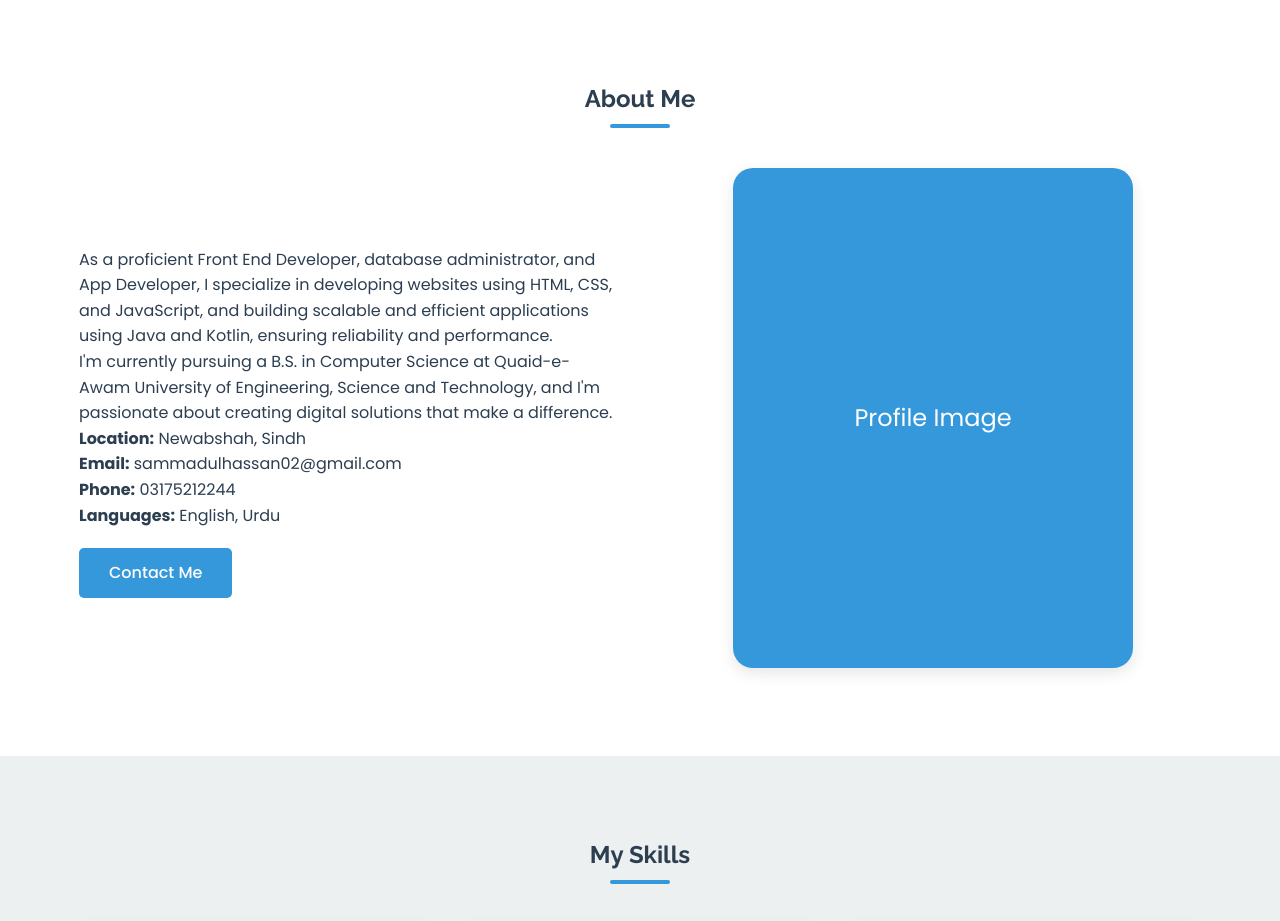
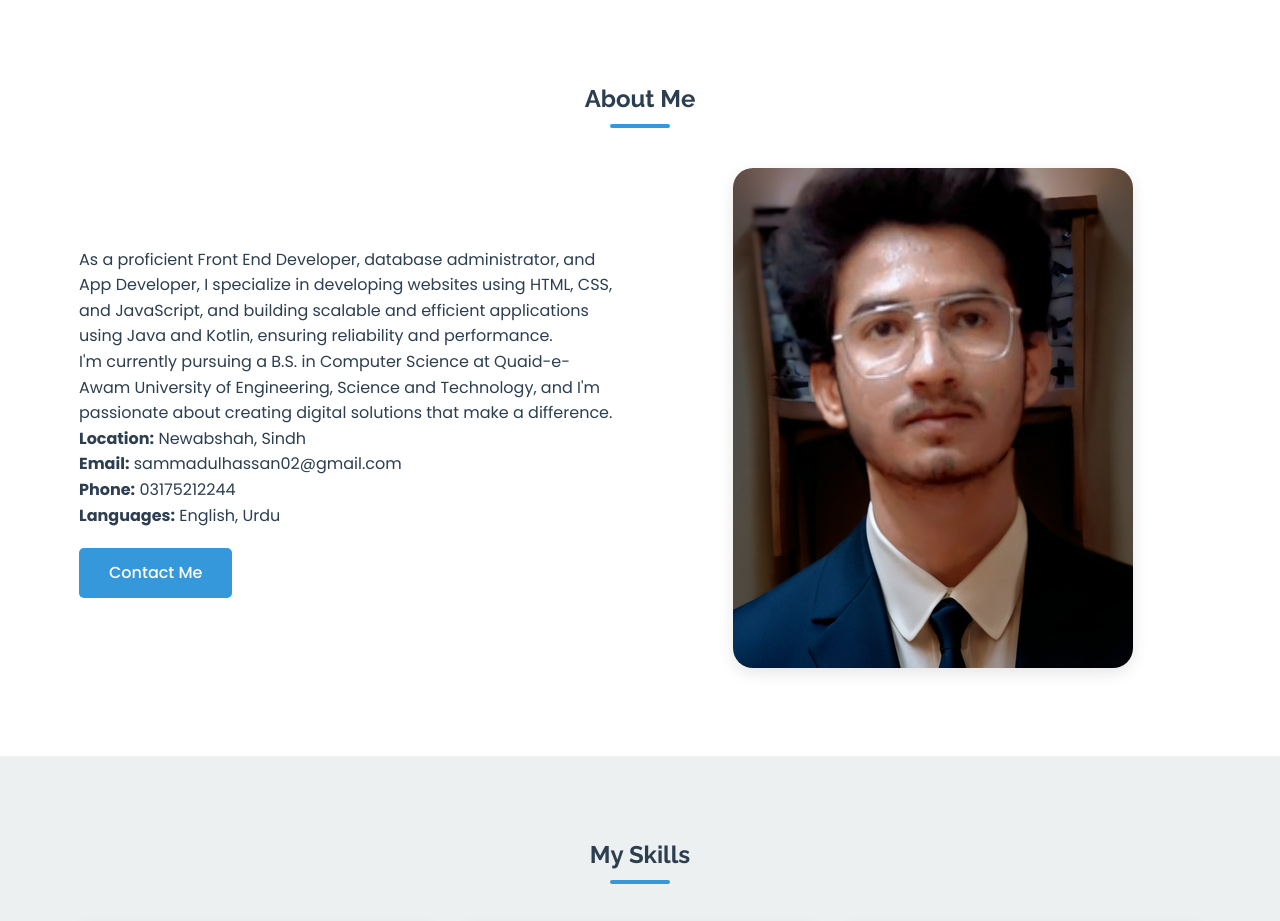
Before and after one commit to sammad1224pak/Portfolio, a plain HTML site: page index.html in a window 1280 px wide. Shown: the part 800-1721 px from the top of the page. Drawn offline with Linux system fonts and the light colour scheme.

Commit message:
Update index.html

```diff
--- a/index.html
+++ b/index.html
@@ -978,7 +978,7 @@
                 <div class="about-image">
                     <div class="profile-container">
                         <div class="profile-image">
-                            Profile Image
+                          <img src="image (1).webp" alt="">
                         </div>
                         <div class="profile-overlay">
                             <div class="profile-text">
```
